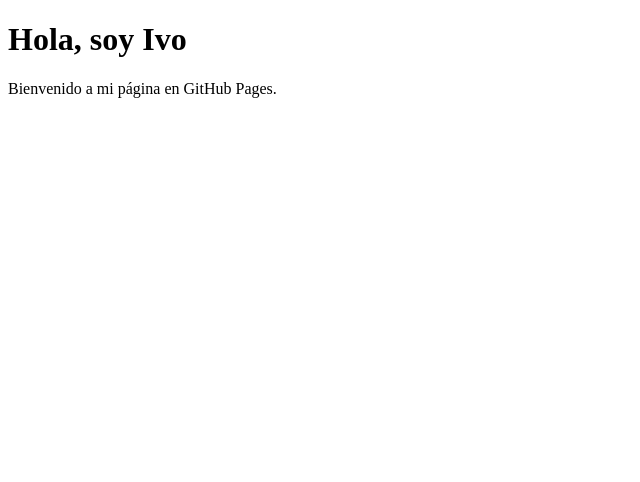
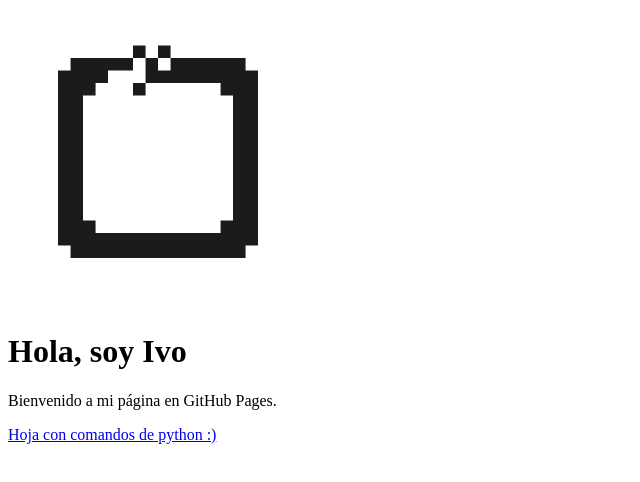
Before and after one commit to rolhaiser/index.html, a plain HTML site: page index.html in a window 1280 px wide. Shown: the whole page, without its empty margins (0-640 px from the left). Drawn offline with Linux system fonts and the light colour scheme.

Commit message:
Add image and link to index.html

```diff
--- a/index.html
+++ b/index.html
@@ -5,7 +5,10 @@
   <title>Mi página personal</title>
 </head>
 <body>
+  <img src="imagenes/autor.png" alt="" width="300">
   <h1>Hola, soy Ivo</h1>
   <p>Bienvenido a mi página en GitHub Pages.</p>
+  <a href="documentos/comandospython.pdf" target="_blank">Hoja con comandos de python :)</a>
+
 </body>
 </html>
```
